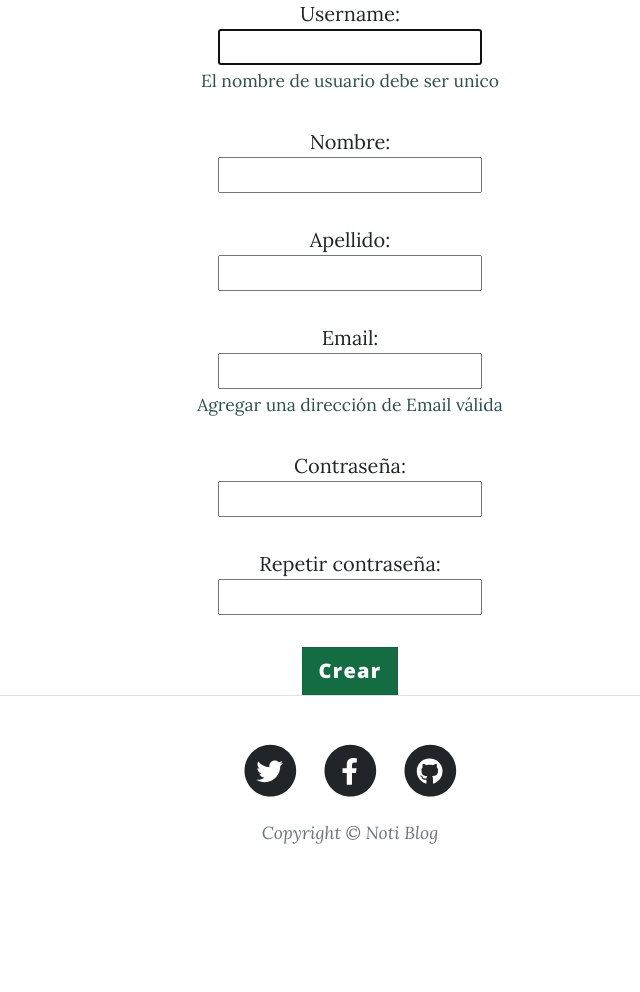
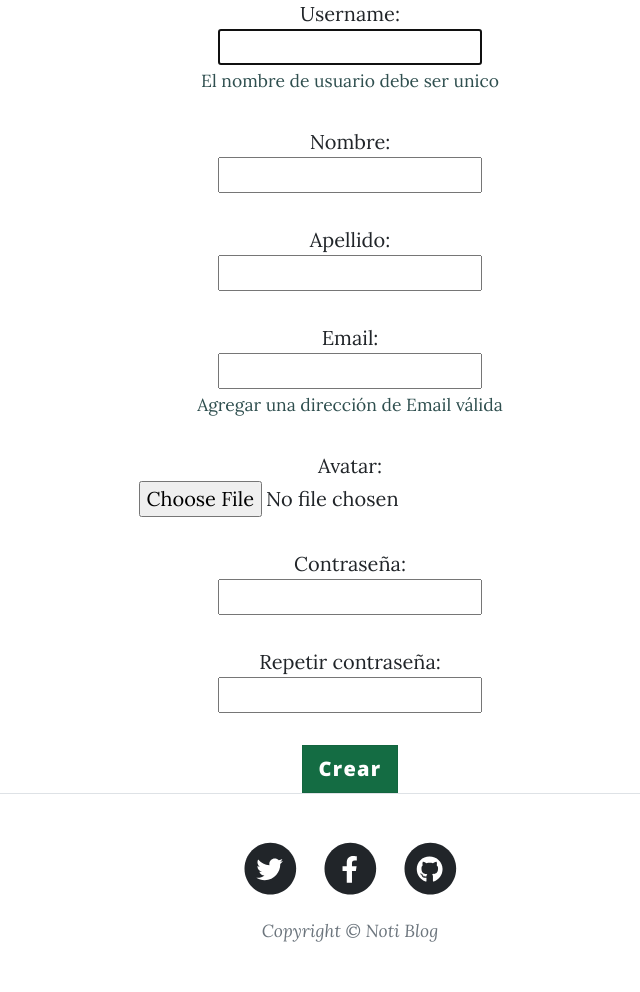
Before and after one commit to jmsiro/Entrega_FINAL-Siro, a Django app: page /PlayApp/usuario_form/ in a window 1280 px wide. Shown: the part 581-1573 px from the top of the page, without its empty margins (290-930 px from the left). Before the commit the page ends 1425 px from the top, so only its background shows below. Run offline with Django 4.2, Linux system fonts and the light colour scheme; some libraries are stand-ins or nearby versions.

Commit message:
Playground-V3.7-Password.Ok

```diff
--- a/PlayApp/Templates/PlayApp/T01-view.html
+++ b/PlayApp/Templates/PlayApp/T01-view.html
@@ -31,6 +31,11 @@
                         <li class="nav-item"><a class="nav-link px-lg-3 py-3 py-lg-4" href="{% url 'Publicaciones' %}">Noticias</a></li>
                         <li class="nav-item"><a class="nav-link px-lg-3 py-3 py-lg-4" href="{% url 'Sobre Nosotros' %}">Sobre Nosotros</a></li>
                         {% if request.user.is_authenticated %}
+                            {%  if request.user.avatar %}
+                                <img src="{{ request.user.avatar.url }}" style="display: block;width: 40px;height: 40px;margin: auto;border-radius:20%" class="card-img">
+                            {% else%}
+                                <img src="{% static 'PlayApp/assets/img/avatar-default.png' %}" style="display: block;width: 40px;height: 40px;margin: auto; border-radius:20%;" class="card-img">
+                            {% endif %}
                             <li class="nav-item dropdown dropend">
                                 <a class="nav-link dropdown-toggle px-lg-3 py-3 py-lg-4" href="#" id="navbarDarkDropdownMenuLink" role="button" data-bs-toggle="dropdown" aria-expanded="false">
                                     ({{request.user.username}})
@@ -41,8 +46,8 @@
                                     <li><a class="dropdown-item" href="{% url 'Usuario Logout' %}">Cerrar sesión</a></li>
                                 </ul>
                             </li>
-                        {% else %}
-                            <li class="nav-item"><a class="nav-link px-lg-3 py-3 py-lg-4" href="{% url 'Usuario' %}">Ingrese</a></li>
+                            {% else %}
+                                <li class="nav-item"><a class="nav-link px-lg-3 py-3 py-lg-4" href="{% url 'Usuario' %}">Ingrese</a></li>
                         {% endif %}
                     </ul>
                 </div>
--- a/PlayApp/Templates/PlayApp/T03.1-usuario_form.html
+++ b/PlayApp/Templates/PlayApp/T03.1-usuario_form.html
@@ -4,8 +4,8 @@
 
 <body style="text-align:center">
 
-
-    <form action="" method="POST">{% csrf_token %}
+    <div class="form-group" style="height:auto; margin: 0 auto; text-align:center;">
+        <form action="" method="POST" enctype="multipart/form-data">{% csrf_token %}
 
 
 
@@ -26,6 +26,8 @@
             {% endfor %}
         <input class="btn btn-success btn-lg active" type="submit" value="Crear">
         </form>
+    </div>
+
 </body>
 
 
--- a/PlayApp/Templates/PlayApp/T03.2-usuario_detalle.html
+++ b/PlayApp/Templates/PlayApp/T03.2-usuario_detalle.html
@@ -5,7 +5,7 @@
 <body style="text-align:center">
 
 
-    <form action="" method="POST">{% csrf_token %}
+    <form action="" method="POST" enctype="multipart/form-data">{% csrf_token %}
 
 
 
--- a/PlayApp/forms.py
+++ b/PlayApp/forms.py
@@ -18,13 +18,13 @@ class UsuarioForm(UserCreationForm): # Con el Meta alcanza, se ponen fuera tambi
 
     class Meta:
         model = Usuario
-        fields = ["username", "nombre", "apellido", "email", "password1", "password2"]
+        fields = ["username", "nombre", "apellido", "email", "avatar", "password1", "password2"]
 
 class UsuarioUpdateForm(forms.ModelForm):
     # password = forms.CharField(label='Clave', widget=forms.PasswordInput)
     class Meta:
         model = Usuario
-        fields = ("username", "nombre", "apellido", "email")
+        fields = ("username", "nombre", "apellido", "email", "avatar")
 
     def clean_username(self):
         if self.is_valid():
--- a/PlayApp/models.py
+++ b/PlayApp/models.py
@@ -13,7 +13,7 @@ from ckeditor.fields import RichTextField
 # Create your models here.
 class Manager_Usuario(BaseUserManager):
     #Para hacer el manager la documentación recomienda sobreescribir estos 2 metodos
-    def create_user(self, username, nombre, apellido, email, tipo, password=None): #Pasar los campos definidos como requeridos en el modelo
+    def create_user(self, username, nombre, apellido, email, avatar, tipo, password=None): #Pasar los campos definidos como requeridos en el modelo
         if not username:
             raise ValueError("Debes tener un nombre de usuario")
         if not nombre:
@@ -30,6 +30,7 @@ class Manager_Usuario(BaseUserManager):
             nombre=nombre,
             apellido=apellido,
             email=self.normalize_email(email),
+            avatar=avatar,
             tipo=tipo
         )
 
@@ -53,6 +54,11 @@ class Manager_Usuario(BaseUserManager):
         usuario.save(using=self._db)
         return usuario
 
+def upload_avatar(instance, archivo):
+    path_archivo= 'avatar/{username}/{archivo}'.format(
+        username=str(instance.username), archivo=archivo
+    )
+    return path_archivo
 
 class Usuario(AbstractBaseUser):
 
@@ -65,6 +71,7 @@ class Usuario(AbstractBaseUser):
     nombre = models.CharField(max_length=40)
     apellido = models.CharField(max_length=40)
     email = models.EmailField(max_length=254, verbose_name="email", unique=True)
+    avatar = models.ImageField(upload_to=upload_avatar, null=True, blank=True)
     tipo = models.CharField(max_length=6, choices=TIPO_USUARIO, default="LECTOR")
     # Campos Requeridos para crear un modelo de usuario customizado
     date_joined = models.DateTimeField(verbose_name="Fecha de Registro", auto_now_add=True)
@@ -75,7 +82,7 @@ class Usuario(AbstractBaseUser):
     is_superuser = models.BooleanField(default=False)
     # Hasta aca
     USERNAME_FIELD = "username" #Buscar si se puede poner que sea nombre de usuario o email, que de la opcion de loguear ocn cualquiera de los dos.
-    REQUIRED_FIELDS = ["nombre", "apellido", "email", "tipo"] #No pongo 'username' porque ya es requerido al ser USERNAME_FIELD (dato usado para loggearse)
+    REQUIRED_FIELDS = ["nombre", "apellido", "email", "avatar", "tipo"] #No pongo 'username' porque ya es requerido al ser USERNAME_FIELD (dato usado para loggearse)
 
     objects = Manager_Usuario()
 
@@ -90,21 +97,25 @@ class Usuario(AbstractBaseUser):
     def has_module_perms(self, app_label):
         return True
 
+@receiver(post_delete, sender=Usuario)
+def submission_delete(sender, instance, **kargs):
+    instance.avatar.delete(False)
 
 
 
-
-def upload_location(instance, archivo):
+#este upload esta funcional para Publicacion
+def upload_publicacion(instance, archivo):
     path_archivo= 'PlayApp/{id_autor}/{titulo}-{archivo}'.format(
         id_autor=str(instance.autor.id), titulo=str(instance.titulo), archivo=archivo
     )
     return path_archivo
+
 class Publicacion(models.Model):
     titulo = models.CharField(max_length=50, null=False, blank=False)
     autor = models.ForeignKey(settings.AUTH_USER_MODEL, on_delete=models.CASCADE)
     subtitulo = models.CharField(max_length=100, null=False, blank=False)
     noticia = RichTextField(max_length=5000)
-    imagen = models.ImageField(upload_to=upload_location, null=False, blank=False)
+    imagen = models.ImageField(upload_to=upload_publicacion, null=False, blank=False)
     fecha_publi= models.DateTimeField(auto_now_add=True, verbose_name="fecha publicación")
     fecha_actualizacion = models.DateTimeField(auto_now=True, verbose_name="fecha actualización")
     slug = models.SlugField(blank=True, unique=True)
--- a/PlayApp/views.py
+++ b/PlayApp/views.py
@@ -10,7 +10,7 @@ from django.contrib.auth import login, logout, authenticate
 from django.contrib.auth.mixins import LoginRequiredMixin
 from django.contrib.auth.decorators import login_required
 from functools import wraps
-
+import os
 
 # padre
 def primer_view(request):
@@ -29,7 +29,7 @@ def usuario_form(request):
     contexto = {}
 
     if request.POST:
-        formulario = UsuarioForm(request.POST)
+        formulario = UsuarioForm(request.POST, request.FILES)
 
         if formulario.is_valid():
             formulario.save()
@@ -81,10 +81,15 @@ def logout_usuario(request):
 @login_required
 def update_usuario(request):
     contexto = {}
+    if request.user.avatar != "":
+        os.remove(request.user.avatar.path)
+
 
     if request.POST:
-        formulario = UsuarioUpdateForm(request.POST, instance=request.user)
+        formulario = UsuarioUpdateForm(request.POST, request.FILES, instance=request.user)
+
         if formulario.is_valid():
+
             formulario.save()
             usuario = request.user
             return render(request, "PlayApp/T02-inicio.html", {"mensaje":f"Modificaste exitosamente tu usuario: {usuario.get_username()}"})
@@ -95,6 +100,7 @@ def update_usuario(request):
                 "nombre": request.user.nombre,
                 "apellido": request.user.apellido,
                 "email": request.user.email,
+                "avatar": request.user.avatar,
                 "tipo": request.user.tipo
 
             }
```
Also changed, not shown: PlayApp/migrations/0003_remove_publicacion_fecha_remove_publicacion_id_autor_and_more.py, PlayApp/migrations/0010_usuario_avatar.py (added), PlayApp/migrations/0011_alter_usuario_avatar.py (added), db.sqlite3, media_cdn/avatar/plok/BTC_BEAR_MARKET.jpg (added), media_cdn/avatar/plok/Shiba.jpg (added), media_cdn/avatar/plok/Solana-vs-Ethereum.jpg (added), media_cdn/avatar/plok/Solana-vs-Ethereum_XxvR5qn.jpg (added), media_cdn/avatar/plok/Solana-vs-Ethereum_wam68SO.jpg (added), media_cdn/avatar/plok/shib.jpeg (added), static/PlayApp/assets/img/avatar-default.png (added). Lines whose indentation alone changed are shown as unchanged.
